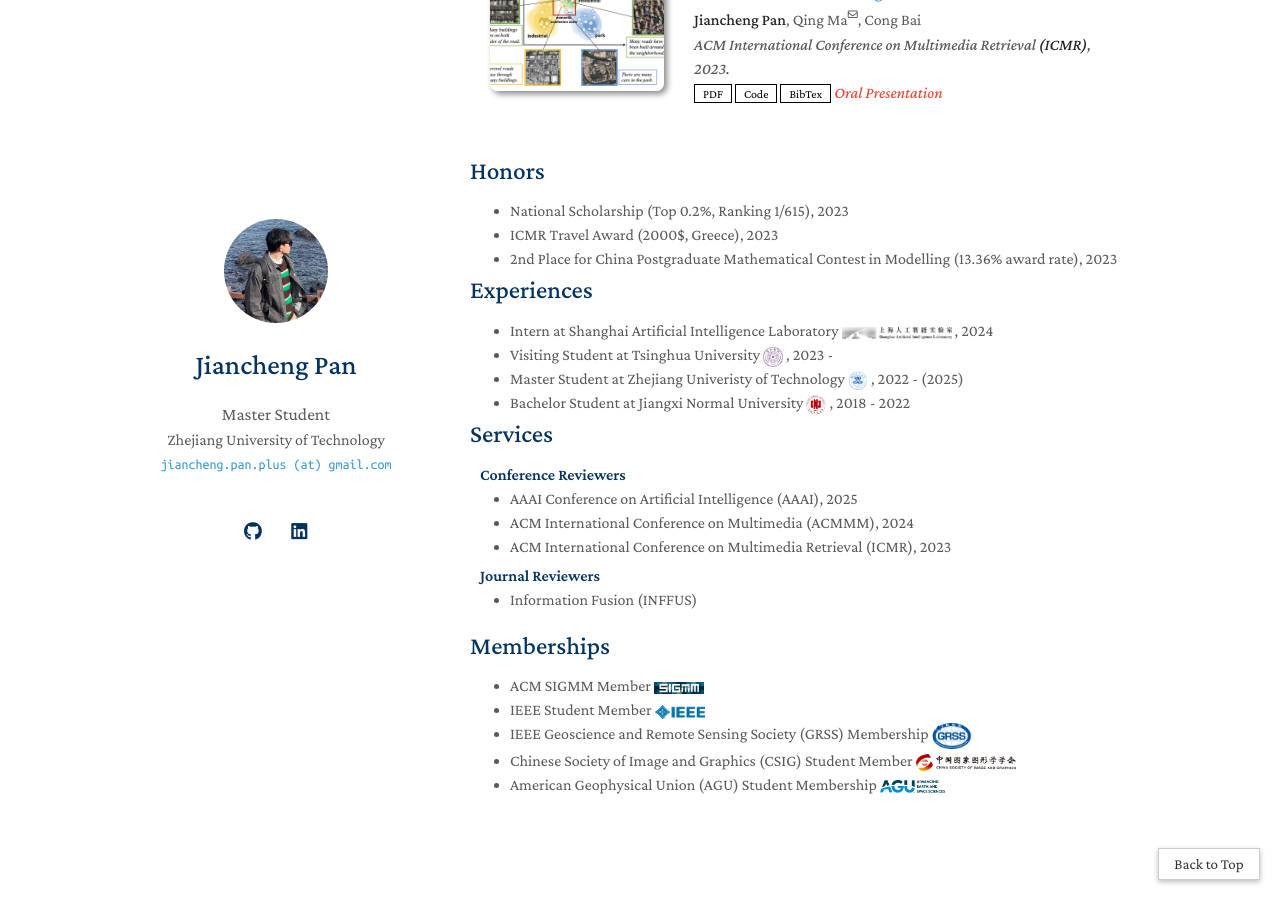
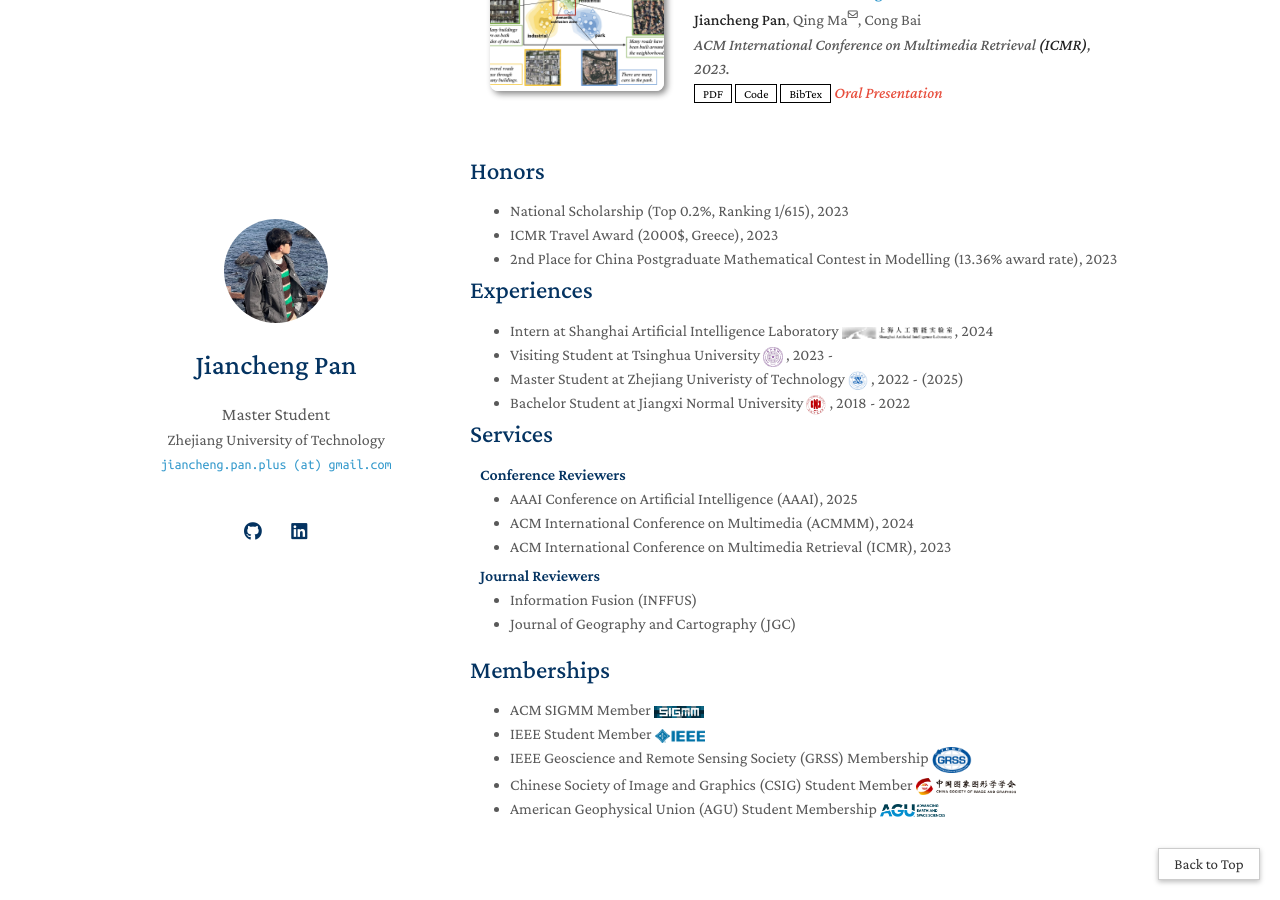
Before and after one commit to jaychempan/jaychempan.github.io, a Jekyll site: the page built from index.md, in a window 1280 px wide and 900 px high, scrolled down 1589 px. Built offline with Jekyll 4.4.1, drawn with Linux system fonts in a browser that asks for light colours; a style sheet for code colours, icons or effects is not loaded; our own code applies the rules of GitHub Pages for plain Markdown files.

Commit message:
update website

```diff
--- a/_includes/services.md
+++ b/_includes/services.md
@@ -13,4 +13,5 @@
 
 <ul style="margin:0 0 20px;">
   <li><a href="https://www.sciencedirect.com/journal/information-fusion"><autocolor>Information Fusion (INFFUS)</autocolor></a></li>
+  <li><a href="https://systems.enpress-publisher.com/index.php/JGC/index"><autocolor>Journal of Geography and Cartography (JGC)</autocolor></a></li>
 </ul>
```
